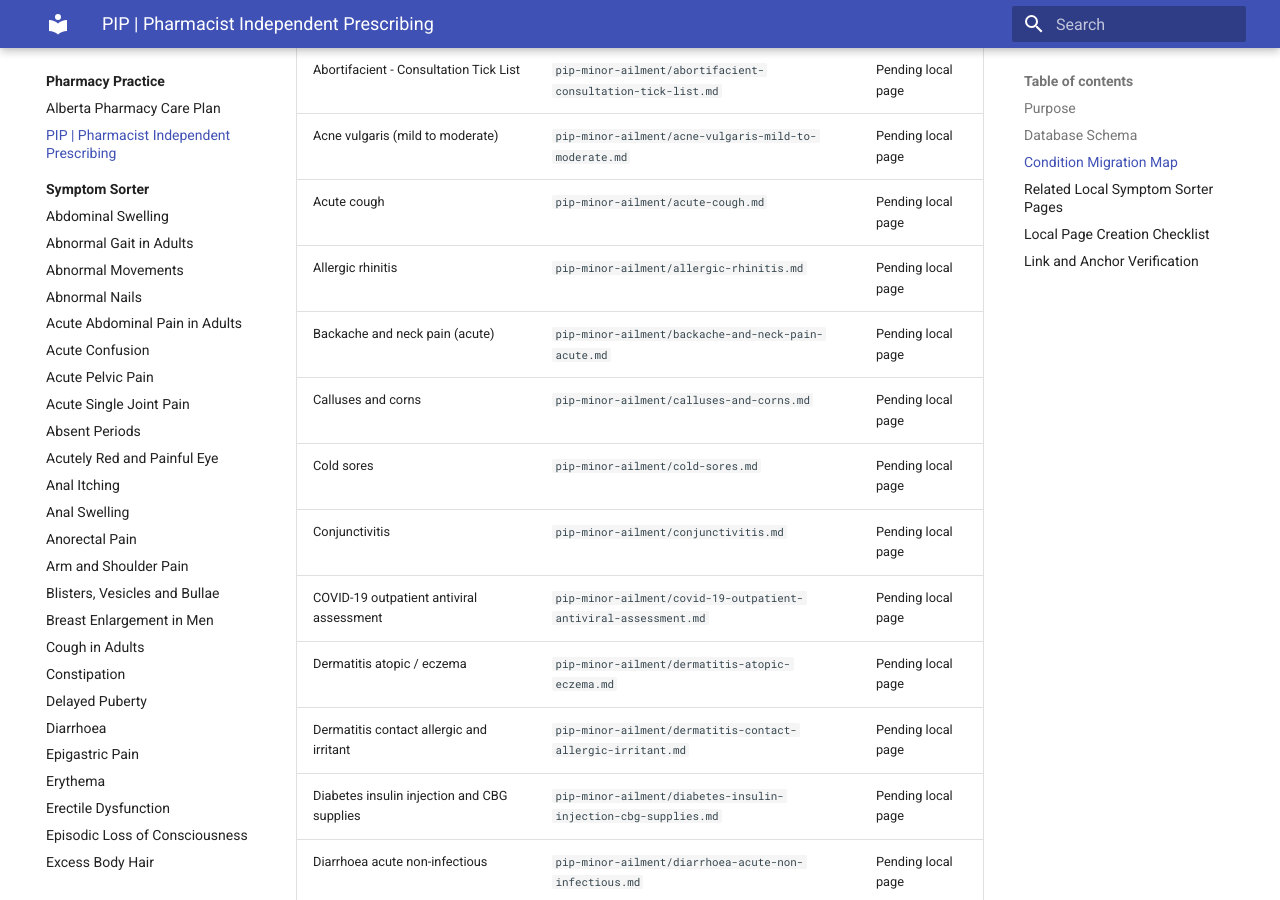
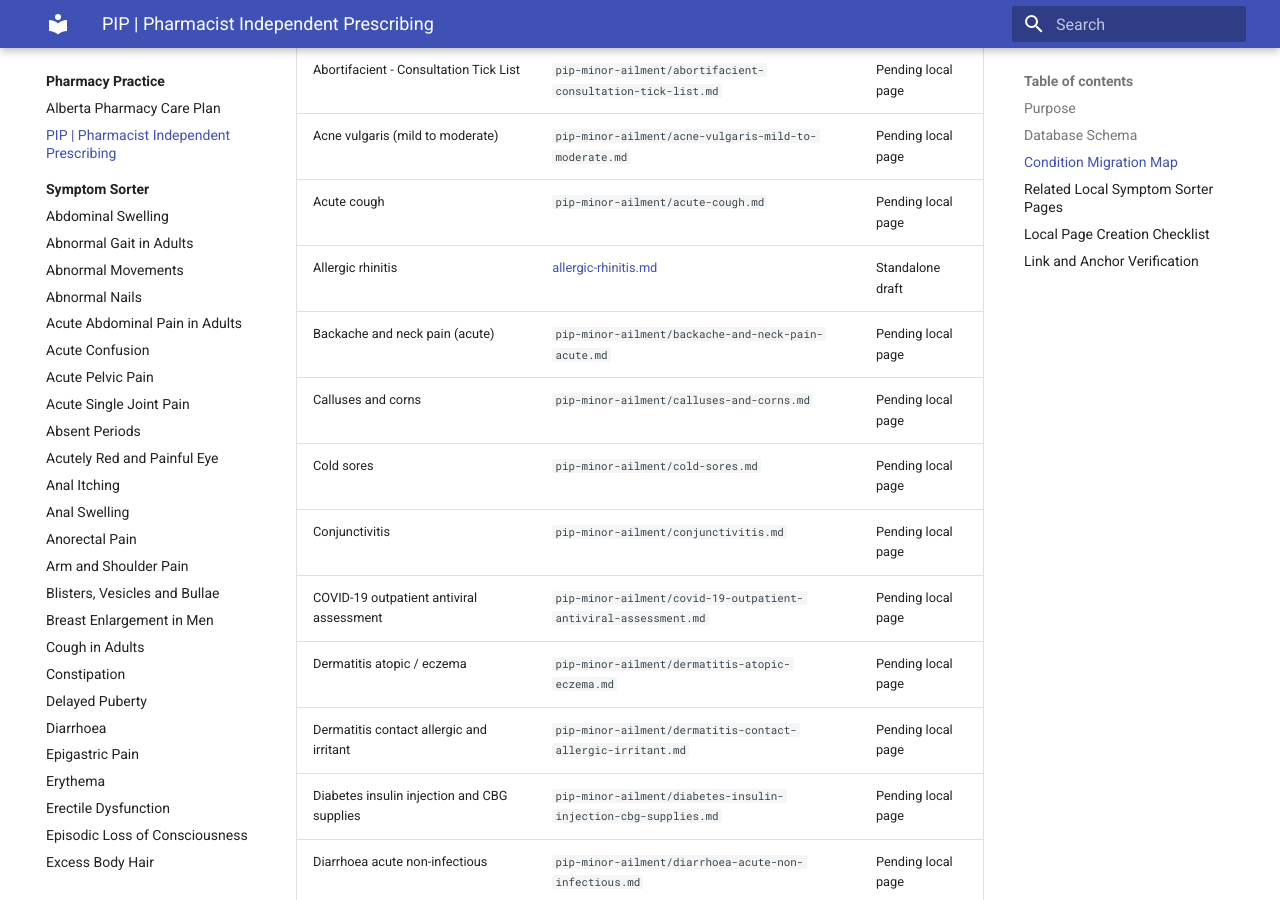
Before and after one commit to sejinhwang/sejin-pharmacy-wiki, an MkDocs documentation site: the page built from docs/pharmacy-practice/pip-minor-ailment.md, in a window 1280 px wide and 900 px high, scrolled down 1541 px. Built offline with MkDocs 1.6.1 and Material for MkDocs 9.7.7, drawn with Linux system fonts in a browser that asks for light colours.

Commit message:
Link PIP allergic rhinitis local page

```diff
--- a/docs/pharmacy-practice/pip-minor-ailment.md
+++ b/docs/pharmacy-practice/pip-minor-ailment.md
@@ -39,7 +39,7 @@ The prior version of this page linked each row directly to Notion. This table no
 | Abortifacient - Consultation Tick List | `pip-minor-ailment/abortifacient-consultation-tick-list.md` | Pending local page |
 | Acne vulgaris (mild to moderate) | `pip-minor-ailment/acne-vulgaris-mild-to-moderate.md` | Pending local page |
 | Acute cough | `pip-minor-ailment/acute-cough.md` | Pending local page |
-| Allergic rhinitis | `pip-minor-ailment/allergic-rhinitis.md` | Pending local page |
+| Allergic rhinitis | [allergic-rhinitis.md](pip-minor-ailment/allergic-rhinitis.md) | Standalone draft |
 | Backache and neck pain (acute) | `pip-minor-ailment/backache-and-neck-pain-acute.md` | Pending local page |
 | Calluses and corns | `pip-minor-ailment/calluses-and-corns.md` | Pending local page |
 | Cold sores | `pip-minor-ailment/cold-sores.md` | Pending local page |
```
